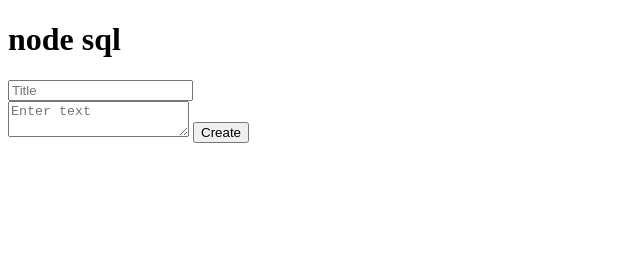
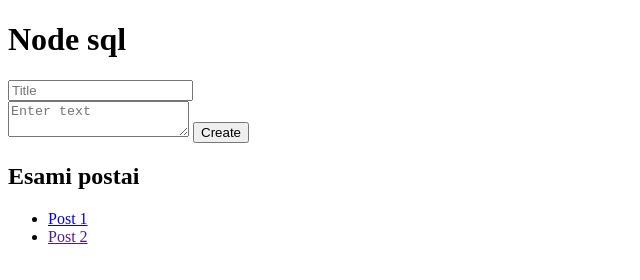
Before and after one commit to NeilaVait/mySQL-node, a website: page index.html in a window 1280 px wide. Shown: the whole page, without its empty margins (0-640 px from the left). Drawn offline with Linux system fonts and the light colour scheme.

Commit message:
setup static page + posts.js front end

```diff
--- a/app.js
+++ b/app.js
@@ -23,7 +23,8 @@ const app = express();
 // middleware /////////////////////
 app.use(morgan('common'));
 app.use(express.json());
-app.use(express.urlencoded());
+app.use(express.urlencoded({ extended: false }));
+app.use(express.static(path.join(__dirname, 'static')));
 
 // rodom musu html faila
 app.get('/', (req, res) => {
@@ -73,7 +74,8 @@ app.post('/newpost', (req, res) => {
   const sql = 'INSERT INTO posts SET ?';
   db.query(sql, req.body, (err, result) => {
     if (err) throw err.stack;
-    res.json({ msg: 'irasas sukurtas', result });
+    res.redirect('/post');
+    // res.json({ msg: 'irasas sukurtas', result });
   });
 });
 
--- a/index.html
+++ b/index.html
@@ -5,17 +5,25 @@
   <meta charset="UTF-8">
   <meta http-equiv="X-UA-Compatible" content="IE=edge">
   <meta name="viewport" content="width=device-width, initial-scale=1.0">
+  <script src="./posts.js" defer></script>
   <title>Node SQL</title>
 </head>
 
 <body>
-  <h1>node sql</h1>
+  <h1>Node sql</h1>
 
   <form action="/newpost" method="POST" autocomplete="off">
     <input type="text" placeholder="Title" name="title" /> <br />
     <textarea type="text" placeholder="Enter text" name="body"></textarea>
     <button type="submit">Create</button>
   </form>
+
+  <h2>Esami postai</h2>
+
+  <ul>
+    <li><a href="/post/1"> Post 1</a></li>
+    <li><a href=""> Post 2</a></li>
+  </ul>
 </body>
 
 </html>
--- /dev/null
+++ b/static/posts.js
@@ -0,0 +1 @@
+console.log('hello form posts');
```
